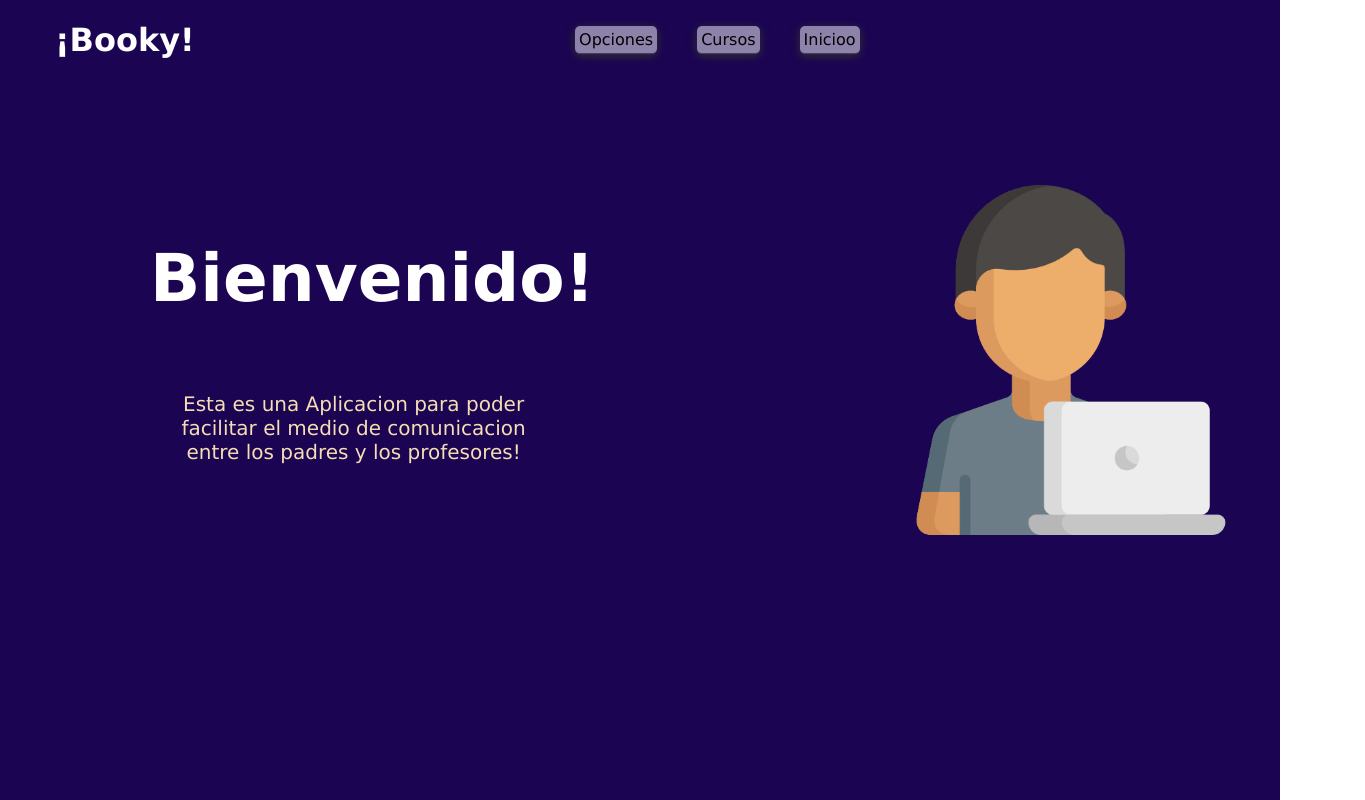
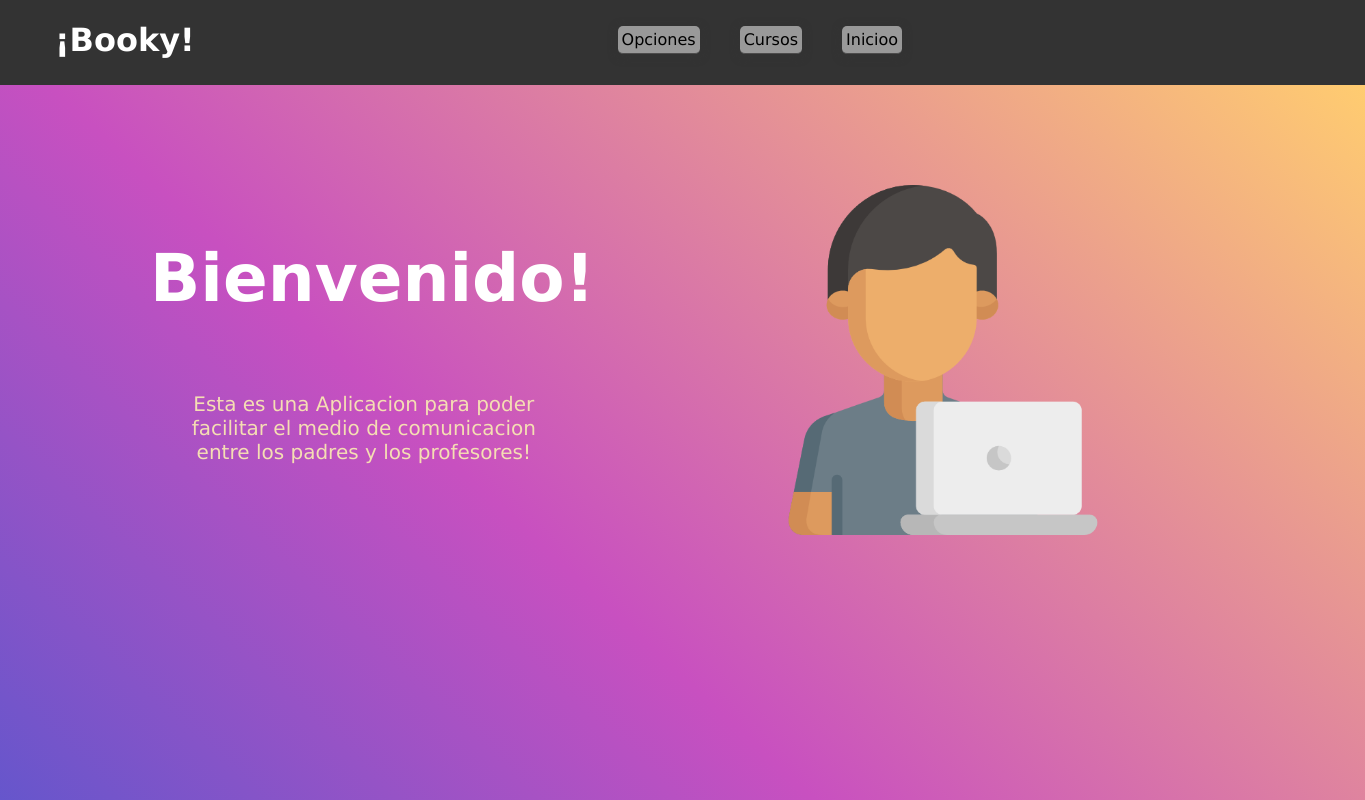
Before and after one commit to Reverie22/booky, a React (Create React App) app: page /HomeScreen in a window 1280 px wide. Shown: the top 800 px of the page, 1365 px wide, since content can reach past the window. Built offline with nearby package versions, Linux system fonts and the light colour scheme; what reactfire would draw is missing.

Commit message:
Redimecionando fondo

```diff
--- a/src/Css/HomeScreenCSS.css
+++ b/src/Css/HomeScreenCSS.css
@@ -9,17 +9,17 @@
 
 header {
 
-    background-color: #1b0452;
+    background-color: #ee161600;
     display: contents;
     z-index: 0;
 }
 
 
 .Cuerpo {
-height: 30000px;
-    background-color: #1b0452;
-
-
+    height: 100%;
+    background-color: #4158D0;
+    background-image: linear-gradient(43deg, #4158D0 0%, #C850C0 46%, #FFCC70 100%);
+    min-height: 1000px;
 }
 
 
@@ -35,7 +35,7 @@
     top: 0;
     width: 100%;
     height: 55px;
-    background: #1b0452;
+    background: #1b045200;
     z-index: 100;
     margin: auto;
     padding: auto;
@@ -101,6 +101,8 @@
     padding: 0;
 
 }
+
+
 .Info {
 
     display: flex;
@@ -139,8 +141,15 @@
     padding: auto;
     width: 350px;
     padding-top: 100px;
-    padding-left: 70%;
+    padding-left: 60%;
     z-index: 1;
 
 
 }
+
+.Contenedor {
+    margin: 0;
+    padding: 0;
+    background-color: #333;
+    width: 1365px;
+}
--- a/src/Css/LoginScreenCSS.css
+++ b/src/Css/LoginScreenCSS.css
@@ -4,7 +4,7 @@
 .fondo {
    display: flex;
     background-color: #8bd7f7a6;
-    height: 100vh;
+    height: 100%;
 }
 
 
```
